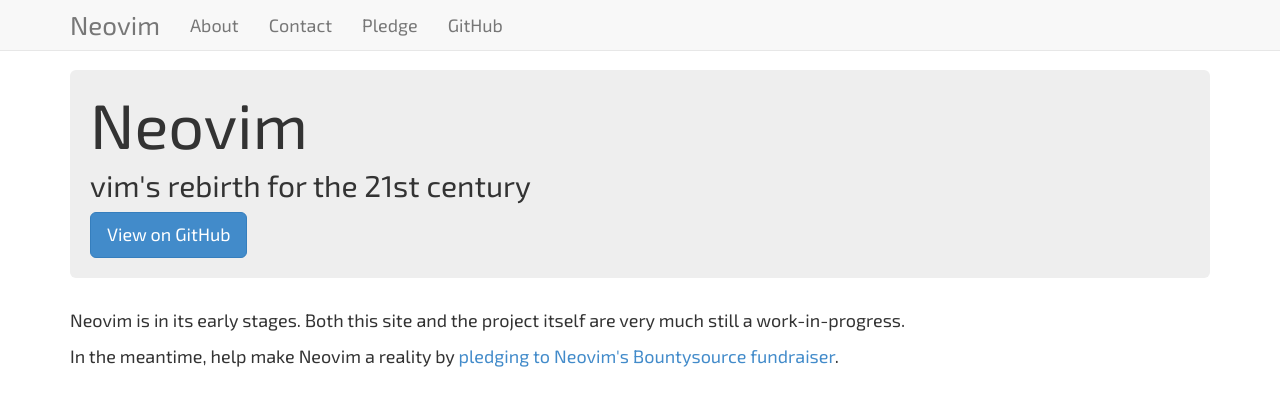
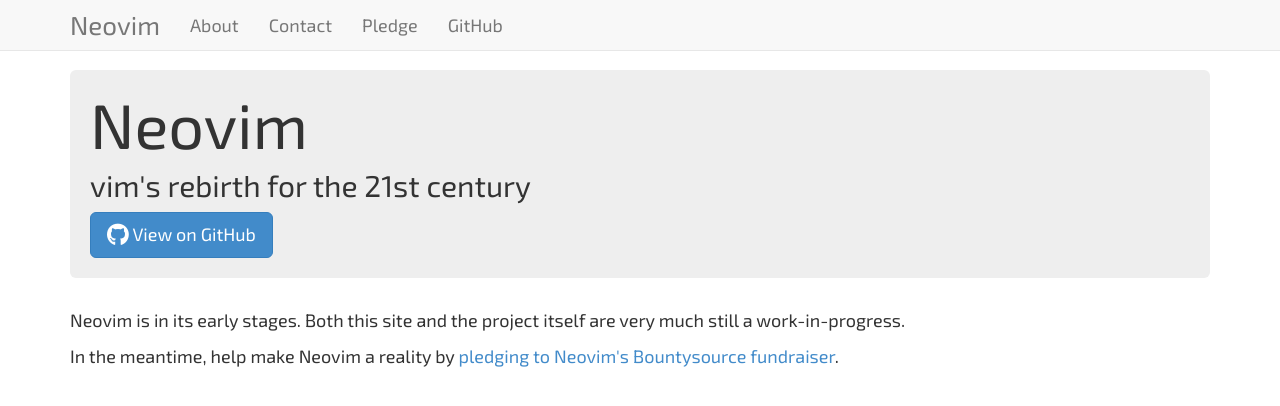
Before and after one commit to neovim/neovim.github.io, a Jekyll site: the page built from index.html, in a window 1280 px wide. Shown: the top 406 px of the page. Built offline with Jekyll 4.4.1, drawn with Linux system fonts in a browser that asks for light colours; nearby versions of some CDN libraries; library files that are not in the unit come from our copies.

Commit message:
Added fontawesome and the github logo to button.

```diff
--- a/_layouts/default.html
+++ b/_layouts/default.html
@@ -16,6 +16,9 @@
 
     <!-- Neo2 Google Web Font -->
     <link href='http://fonts.googleapis.com/css?family=Exo+2' rel='stylesheet' type='text/css'>
+
+    <!-- Font Awesome -->
+    <link href="bower_components/font-awesome/css/font-awesome.min.css" rel="stylesheet">
 
     <!-- Custom styles for this site -->
     <link href="css/main.css" rel="stylesheet">
--- a/bower.json
+++ b/bower.json
@@ -22,6 +22,7 @@
   ],
   "dependencies": {
     "normalize": "http://necolas.github.io/normalize.css/3.0.0/normalize.css",
-    "bootstrap": "~3.1.1"
+    "bootstrap": "~3.1.1",
+    "font-awesome": "~4.0.3"
   }
 }
--- a/index.html
+++ b/index.html
@@ -7,8 +7,8 @@
     <h1>{{ site.title }}</h1>
     <h2>{{ site.description }}</h2>
     <a class="btn btn-lg btn-primary"
-        href="https://github.com/neovim/neovim" role="button">View
-        on GitHub</a>
+        href="https://github.com/neovim/neovim" role="button">
+        <i class="fa fa-github fa-lg"></i> View on GitHub</a>
 </div>
 
 <p>Neovim is in its early stages. Both this site and the project itself are
```
